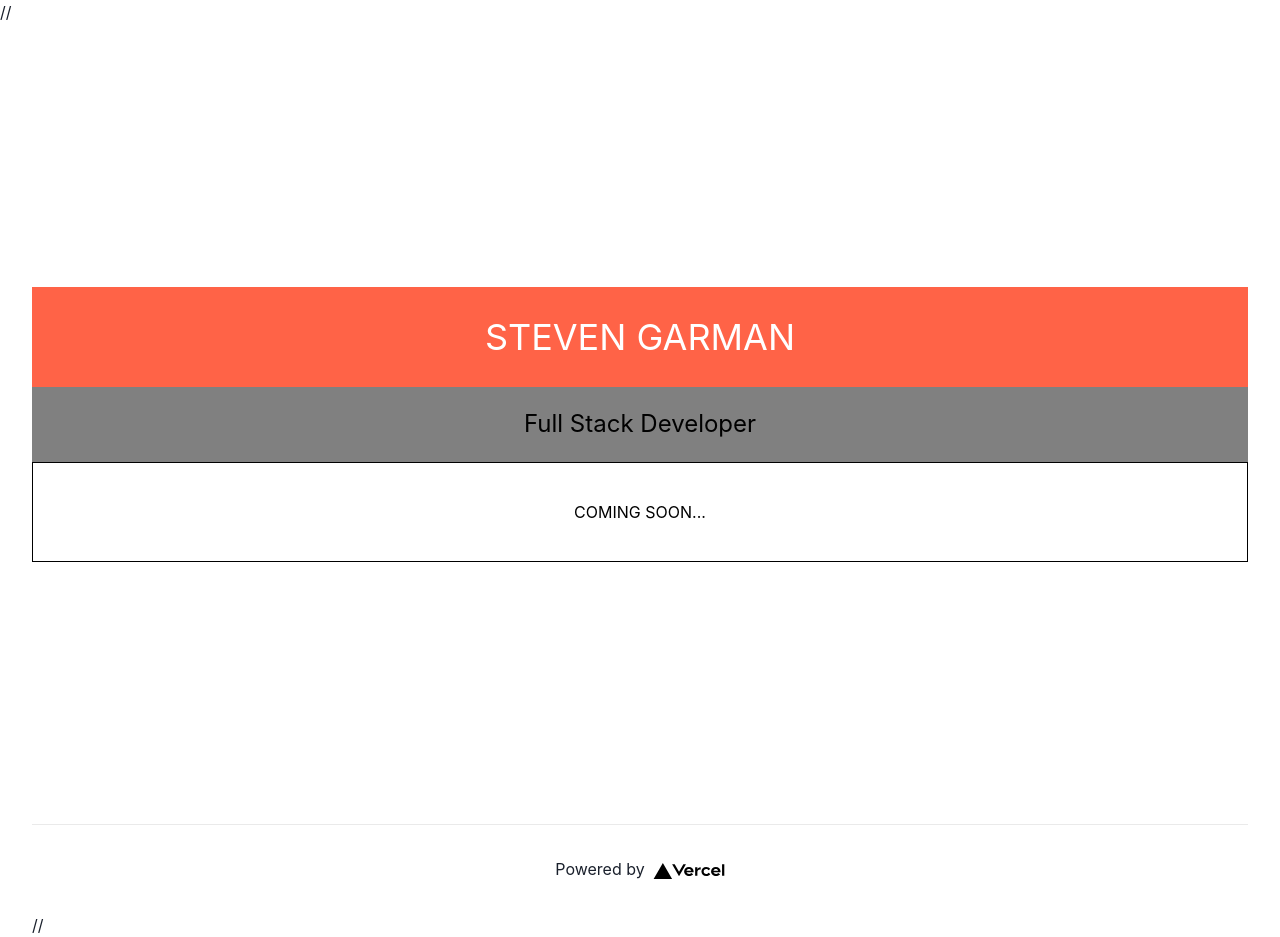
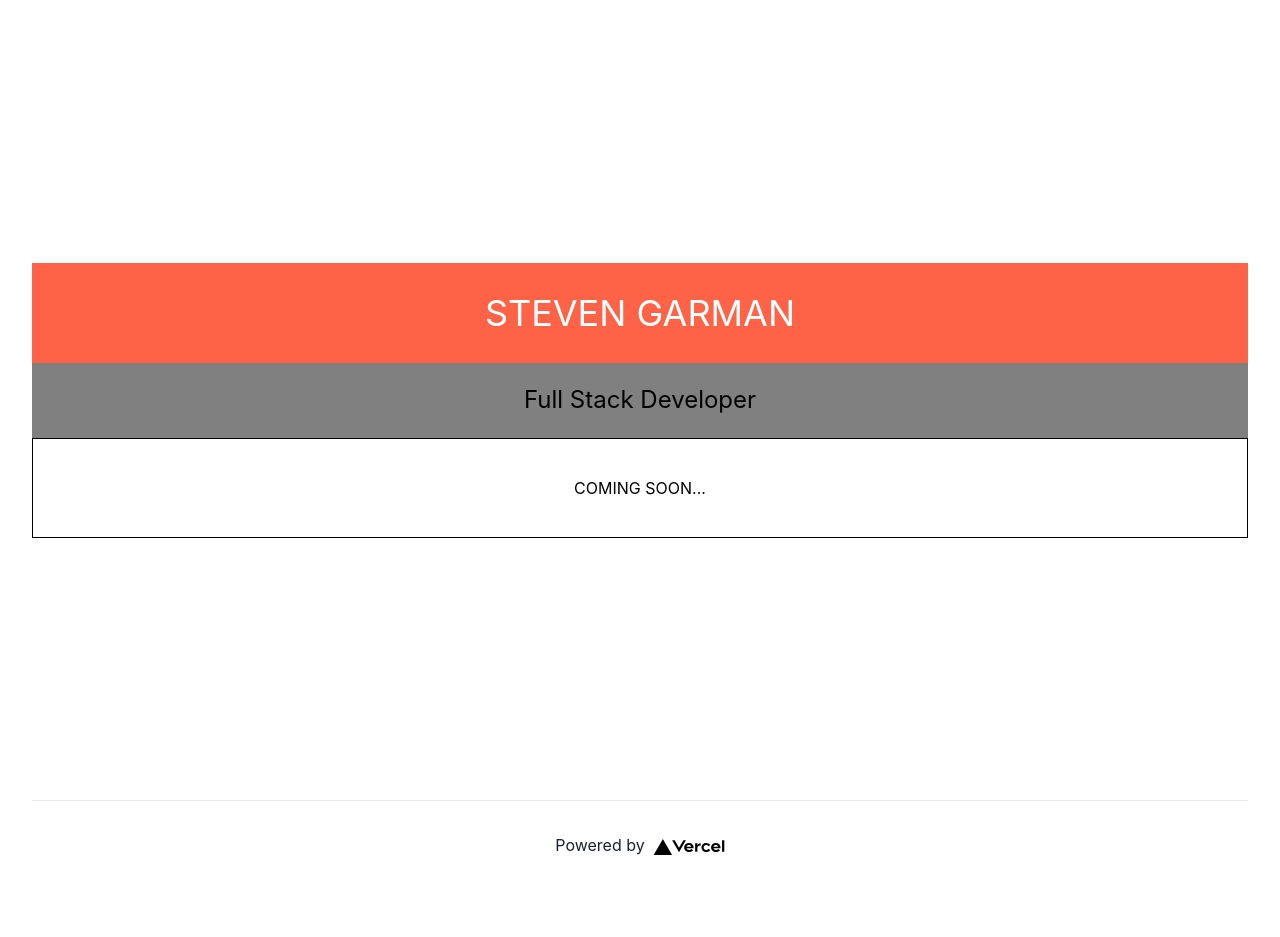
Before and after one commit to garman000/stegarman.com, a Next.js app: page / in a window 1280 px wide. After the commit the page ends 889 px from the top, so only its background shows below. Built offline with nearby package versions, Linux system fonts and the light colour scheme.

Commit message:
added babel

```diff
--- a/package.json
+++ b/package.json
@@ -12,6 +12,7 @@
     "@chakra-ui/react": "^2.2.1",
     "@emotion/react": "^11.9.3",
     "@emotion/styled": "^11.9.3",
+    "babel": "^6.23.0",
     "framer-motion": "^6.3.16",
     "next": "12.2.0",
     "react": "18.2.0",
--- a/pages/index.js
+++ b/pages/index.js
@@ -6,7 +6,6 @@ import styles from "../styles/Home.module.css";
 export default function Home() {
   return (
     <>
-      //{" "}
       <div className={styles.container}>
         <Head>
           <title>Create Next App</title>
@@ -18,15 +17,20 @@ export default function Home() {
             {/* <Flex height="100vh" py={20}> */}
 
             <Center bg="tomato" h="100px" color="white">
-             <Text fontSize='4xl'>STEVEN GARMAN</Text>
+              <Text fontSize="4xl">STEVEN GARMAN</Text>
             </Center>
             <Center bg="grey" h="75px" color="black">
-            <Text fontSize='2xl'>
-            <Box> Full Stack Developer</Box>
-            </Text>
+              <Text fontSize="2xl">
+                <Box> Full Stack Developer</Box>
+              </Text>
             </Center>
-            <Center h="100px" color="black"  border='1px' borderColor='black.200'>
-            <Box>COMING SOON...</Box>
+            <Center
+              h="100px"
+              color="black"
+              border="1px"
+              borderColor="black.200"
+            >
+              <Box>COMING SOON...</Box>
             </Center>
             {/* </Flex> */}
           </Container>
@@ -48,7 +52,6 @@ export default function Home() {
             </span>
           </a>
         </footer>
-        //{" "}
       </div>
     </>
   );
```
Also changed, not shown: 2 other files (tests, documents, lock files or other folders).
